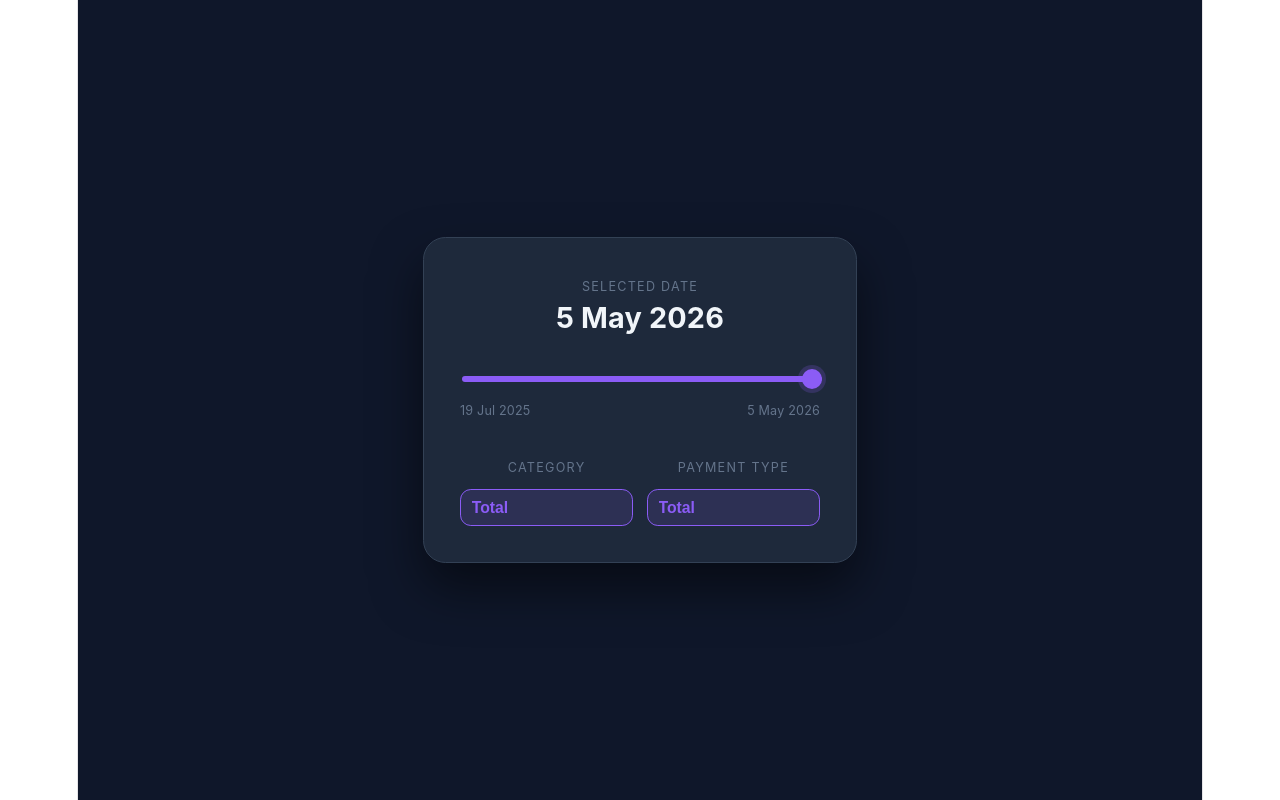
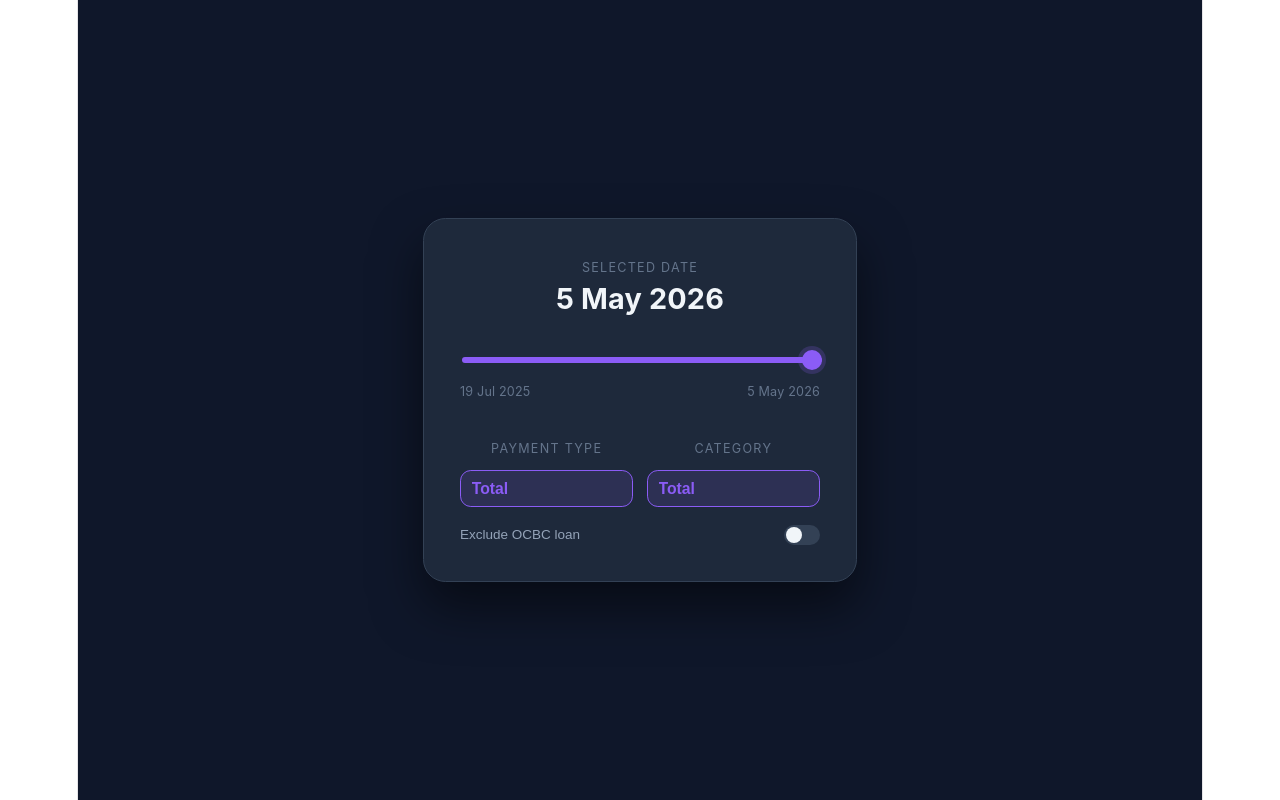
Before and after one commit to jwcn97/google-sheets-finance-sidebar, a React (Vite) app: page / in a window 1280 px wide. Built offline with nearby package versions, Linux system fonts and the light colour scheme.

Commit message:
feat: exclude loan option

```diff
--- a/src/App.tsx
+++ b/src/App.tsx
@@ -64,6 +64,7 @@ function App() {
   const [value, setValue] = useState(TOTAL_DAYS)
   const [category, setCategory] = useState<Category>('total')
   const [column, setColumn] = useState<PaymentTypes>('total')
+  const [excludeOcbc, setExcludeOcbc] = useState(false)
   const [data, setData] = useState<SheetData>({
     dates: [],
     jackieCashHouse: [],
@@ -113,10 +114,6 @@ function App() {
   // eslint-disable-next-line react-hooks/exhaustive-deps
   }, [])
 
-  const onDateChange = (date: Date) => {
-    console.log('TEST', date);
-  }
-
   const handleSliderChange = (days: number) => {
     setValue(days);
   }
@@ -158,13 +155,17 @@ function App() {
     return { cash, cpf }
   }
 
+  const entities: RowKey[] = excludeOcbc
+    ? ['jackie', 'xin', 'dj']
+    : ['jackie', 'xin', 'dj', 'ocbc']
+
   const tableRows: { label: string; cash: number; cpf: number; emphasize?: boolean }[] = [
-    ...(['jackie', 'xin', 'dj', 'ocbc'] as const).map(k => ({
+    ...entities.map(k => ({
       label: k,
       cash: rowCash(k),
       cpf: rowCpf(k),
     })),
-    { label: 'total', ...sumRows(['jackie', 'xin', 'dj', 'ocbc']) },
+    { label: 'total', ...sumRows(entities) },
   ]
 
   return (
@@ -239,7 +240,6 @@ function App() {
             max={TOTAL_DAYS}
             value={value}
             onChange={e => handleSliderChange(Number(e.target.value))}
-            onPointerUp={e => onDateChange(dayToDate(Number((e.target as HTMLInputElement).value)))}
           />
           <div style={{ display: 'flex', justifyContent: 'space-between', marginTop: '0.5rem' }}>
             <span style={{ fontSize: '0.7rem', color: '#64748b' }}>{formatDate(START_DATE)}</span>
@@ -247,8 +247,35 @@ function App() {
           </div>
         </div>
 
-        {/* Category & Payment Type dropdowns */}
+        {/* Payment Type & Category dropdowns */}
         <div style={{ display: 'grid', gridTemplateColumns: '1fr 1fr', gap: '0.75rem' }}>
+          <div>
+            <p style={{ margin: '0 0 0.4rem', fontSize: '0.7rem', letterSpacing: '0.1em', textTransform: 'uppercase', color: '#64748b' }}>
+              Payment Type
+            </p>
+            <select
+              value={column}
+              onChange={e => setColumn(e.target.value as PaymentTypes)}
+              style={{
+                width: '100%',
+                padding: '0.5rem 0.6rem',
+                borderRadius: '0.6rem',
+                border: `1.5px solid ${ACCENT}`,
+                background: `${ACCENT}22`,
+                color: ACCENT,
+                fontWeight: 600,
+                fontSize: '0.875rem',
+                cursor: 'pointer',
+                textTransform: 'capitalize',
+                outline: 'none',
+                appearance: 'none',
+              }}
+            >
+              {PAYMENT_TYPES.map(col => (
+                <option key={col} value={col} style={{ background: '#1e293b', color: '#f1f5f9' }}>{col}</option>
+              ))}
+            </select>
+          </div>
           <div>
             <p style={{ margin: '0 0 0.4rem', fontSize: '0.7rem', letterSpacing: '0.1em', textTransform: 'uppercase', color: '#64748b' }}>
               Category
@@ -276,34 +303,45 @@ function App() {
               ))}
             </select>
           </div>
-          <div>
-            <p style={{ margin: '0 0 0.4rem', fontSize: '0.7rem', letterSpacing: '0.1em', textTransform: 'uppercase', color: '#64748b' }}>
-              Payment Type
-            </p>
-            <select
-              value={column}
-              onChange={e => setColumn(e.target.value as PaymentTypes)}
-              style={{
-                width: '100%',
-                padding: '0.5rem 0.6rem',
-                borderRadius: '0.6rem',
-                border: `1.5px solid ${ACCENT}`,
-                background: `${ACCENT}22`,
-                color: ACCENT,
-                fontWeight: 600,
-                fontSize: '0.875rem',
-                cursor: 'pointer',
-                textTransform: 'capitalize',
-                outline: 'none',
-                appearance: 'none',
-              }}
-            >
-              {PAYMENT_TYPES.map(col => (
-                <option key={col} value={col} style={{ background: '#1e293b', color: '#f1f5f9' }}>{col}</option>
-              ))}
-            </select>
-          </div>
         </div>
+
+        {/* Exclude OCBC toggle */}
+        <button
+          onClick={() => setExcludeOcbc(!excludeOcbc)}
+          style={{
+            width: '100%',
+            display: 'flex',
+            alignItems: 'center',
+            justifyContent: 'space-between',
+            marginTop: '1rem',
+            padding: 0,
+            background: 'transparent',
+            border: 'none',
+            cursor: 'pointer',
+          }}
+        >
+          <span style={{ fontSize: '0.75rem', color: '#94a3b8' }}>Exclude OCBC loan</span>
+          <span style={{
+            position: 'relative',
+            display: 'inline-block',
+            width: 36,
+            height: 20,
+            borderRadius: 10,
+            background: excludeOcbc ? ACCENT : '#334155',
+            transition: 'background 0.15s',
+          }}>
+            <span style={{
+              position: 'absolute',
+              top: 2,
+              left: excludeOcbc ? 18 : 2,
+              width: 16,
+              height: 16,
+              borderRadius: '50%',
+              background: '#f1f5f9',
+              transition: 'left 0.15s',
+            }} />
+          </span>
+        </button>
 
         {/* Snapshot values */}
         {idx >= 0 && (
@@ -342,7 +380,6 @@ function App() {
 
         {/* Contribution pie chart */}
         {idx >= 0 && (() => {
-          const entities = ['jackie', 'xin', 'dj', 'ocbc'] as const
           const slices = entities.map(k => {
             const row = tableRows.find(r => r.label === k)!
             const value = column === 'cash' ? row.cash : column === 'cpf' ? row.cpf : row.cash + row.cpf
```
